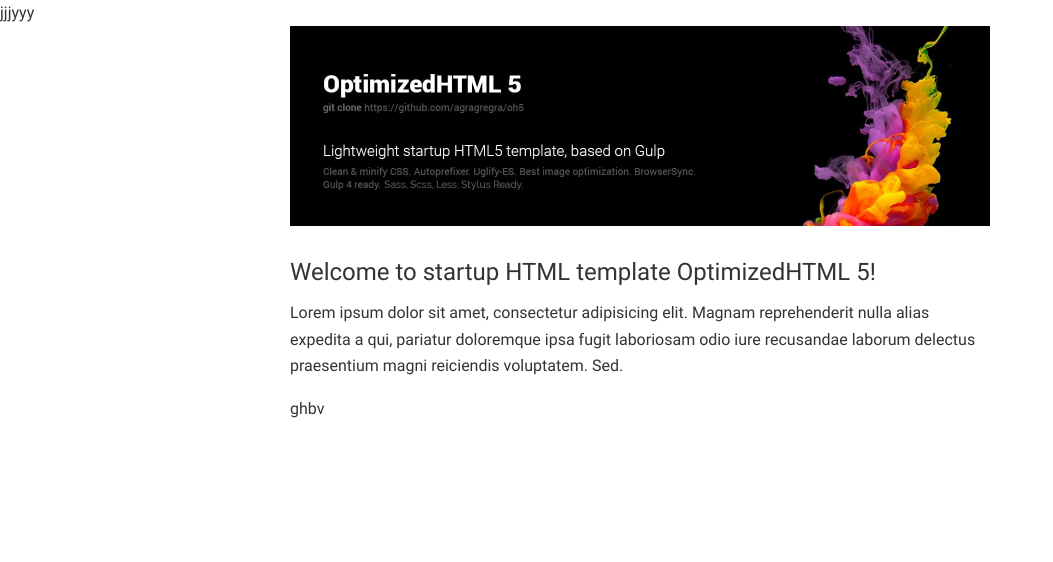
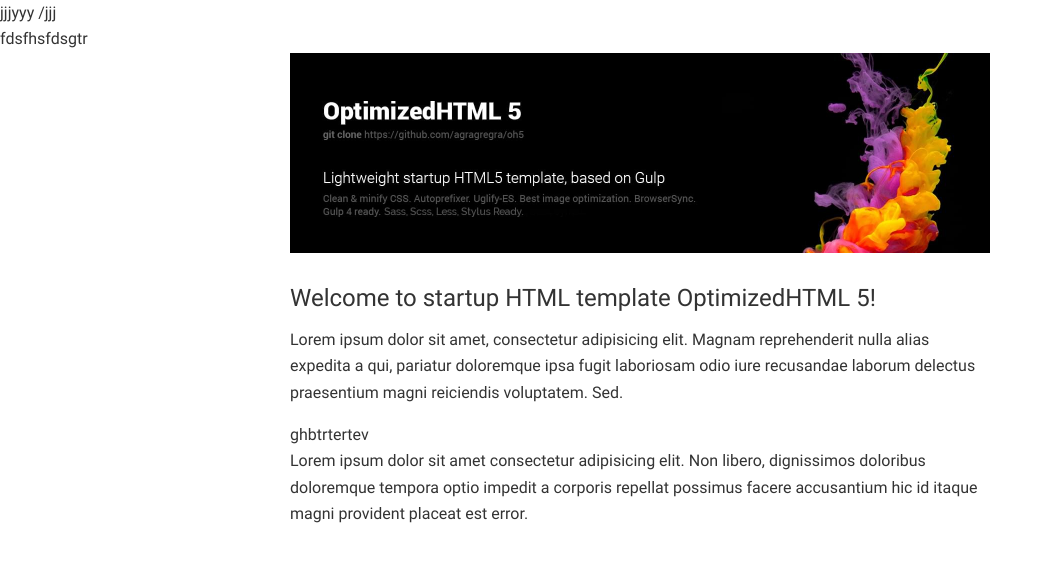
Before and after one commit to kovba-vadim/test, a plain HTML site: page app/index.html in a window 1280 px wide. Shown: the whole page, without its empty margins (0-1053 px from the left). Drawn offline with nearby package versions, Linux system fonts and the light colour scheme; files that its build step writes are made by us from their sources.

Commit message:
ooooooooo

```diff
--- a/app/index.html
+++ b/app/index.html
@@ -16,7 +16,8 @@
 <body>
 	jjjyyy
 	<!-- CUSTOM HTML -->
-
+	/jjj
+	<div class="llll">fdsfhsfdsgtr</div>
 	<div class="container" style="max-width: 700px; margin: auto">
 
 		<img src="images/dest/preview.jpg" alt="Start HTML5 Template" width="100%"><br><br>
@@ -24,8 +25,11 @@
 		<p>Lorem ipsum dolor sit amet, consectetur adipisicing elit. Magnam reprehenderit nulla alias expedita a qui,
 			pariatur doloremque ipsa fugit laboriosam odio iure recusandae laborum delectus praesentium magni reiciendis
 			voluptatem. Sed.</p>
-		<div class="kkk">ghbv</div>
-
+		<div class="kkk">ghbtrtertev</div>
+		<div class="rtrt">Lorem ipsum dolor sit amet consectetur adipisicing elit. Non libero, dignissimos doloribus
+			doloremque
+			tempora optio impedit a corporis repellat possimus facere accusantium hic id itaque magni provident placeat
+			est error.</div>
 	</div>
 
 	<script src="js/app.min.js"></script>
```
